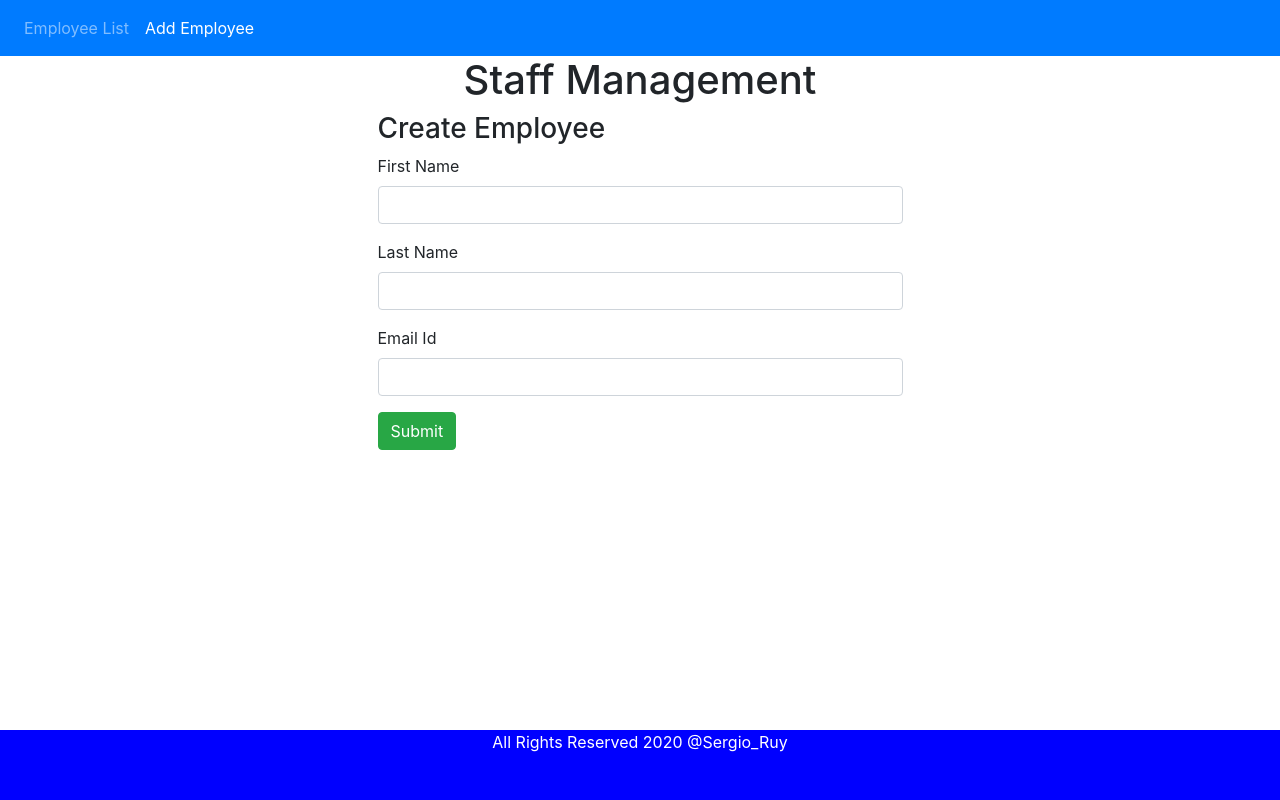
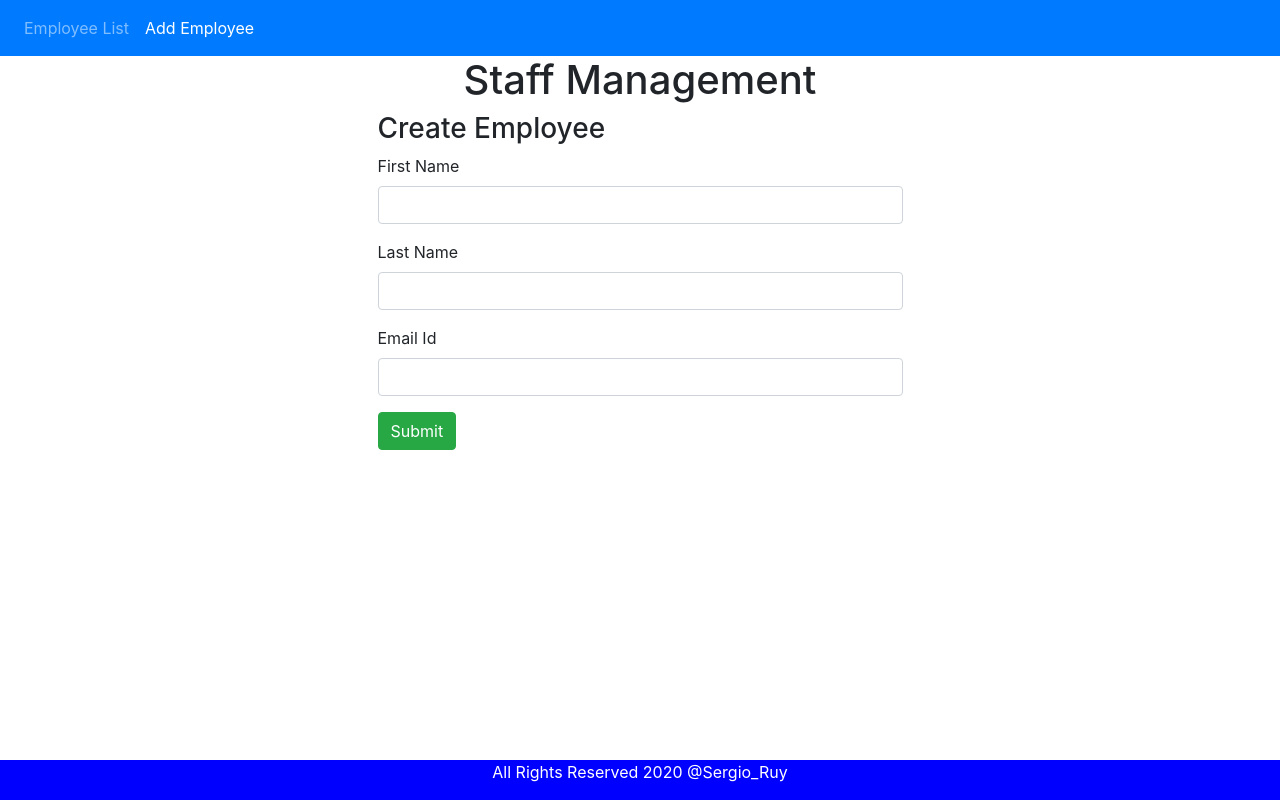
Before and after one commit to SergioRuyDev/employee-list-ui, an Angular app: page /create-employee in a window 1280 px wide. Built offline with nearby package versions, Linux system fonts and the light colour scheme.

Commit message:
Delete endpoint done.

```diff
--- a/src/app/employee-list/employee-list.component.html
+++ b/src/app/employee-list/employee-list.component.html
@@ -15,6 +15,7 @@
       <td> {{ employee.emailId }} </td>
       <td>
         <button (click)="updateEmployee(employee.id)" class="btn btn-info"> Update</button>
+        <button (click)="deleteEmployee(employee.id)" class="btn btn-danger" style="margin-left: 10px"> Delete</button>
       </td>
     </tr>
   </tbody>
--- a/src/app/employee-list/employee-list.component.ts
+++ b/src/app/employee-list/employee-list.component.ts
@@ -29,4 +29,11 @@ export class EmployeeListComponent implements OnInit {
   updateEmployee(id: number){
     this.router.navigate(['update-employee', id]);
   }
+
+  deleteEmployee(id: number) {
+    this.employeeService.deleteEmployee(id).subscribe( data => {
+      console.log(data);
+      this.getEmployees();
+    })
+  }
 }
--- a/src/app/employee.service.ts
+++ b/src/app/employee.service.ts
@@ -28,4 +28,8 @@ export class EmployeeService {
   updateEmployee(id: number, employee: Employee): Observable<Object>{
     return this.httpClient.put(`${this.baseURL}/${id}`, employee);
   }
+
+  deleteEmployee(id: number): Observable<Object>{
+    return this.httpClient.delete(`${this.baseURL}/${id}`);
+  }
 }
--- a/src/styles.css
+++ b/src/styles.css
@@ -5,7 +5,7 @@
   position: absolute;
   bottom: 0;
   width: 100%;
-  height: 70px;
+  height: 40px;
   background-color: blue;
   text-align: center;
   color: white;
```
